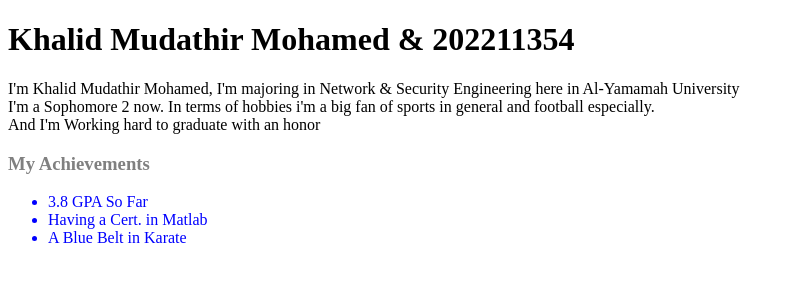
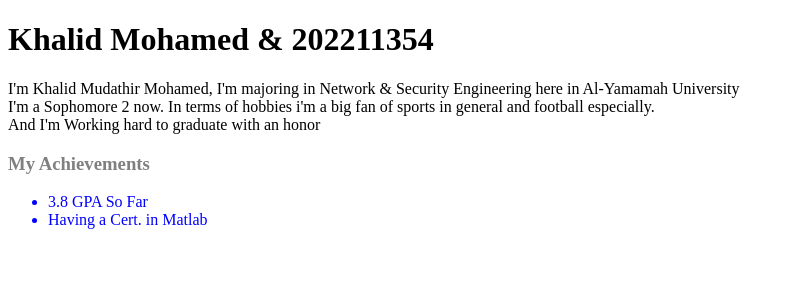
Before and after one commit to KhalidMued/CIS201, a plain HTML site: page HomeWorks/KhalidMudathir_homework1.html in a window 1280 px wide. Shown: the whole page, without its empty margins (0-794 px from the left). Drawn offline with Linux system fonts and the light colour scheme.

Commit message:
Update KhalidMudathir_homework1.html

```diff
--- a/HomeWorks/KhalidMudathir_homework1.html
+++ b/HomeWorks/KhalidMudathir_homework1.html
@@ -9,7 +9,7 @@
 
 	<body>
 
-		<h1> Khalid Mudathir Mohamed & 202211354 </h1>
+		<h1> Khalid Mohamed & 202211354 </h1>
 
 		<p> I'm Khalid Mudathir Mohamed, I'm majoring in Network & Security Engineering here in Al-Yamamah University <br> I'm a Sophomore 2 now. In terms of hobbies i'm a big fan of sports in general and football especially.<br> And I'm Working hard to graduate with an honor</p>
 
@@ -19,7 +19,6 @@
 		<ul>
 			<li> 3.8 GPA So Far</li>
 			<li> Having a Cert. in Matlab </li>
-			<li> A Blue Belt in Karate</li>
 		</ul>
 		</font>
 
```
